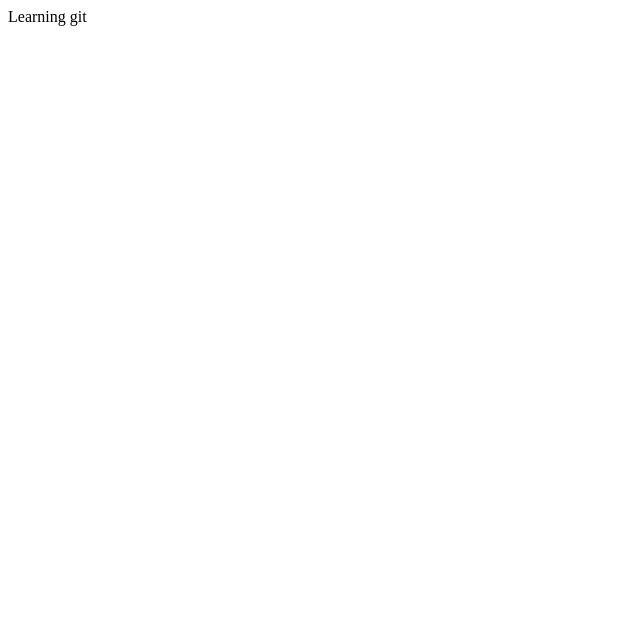
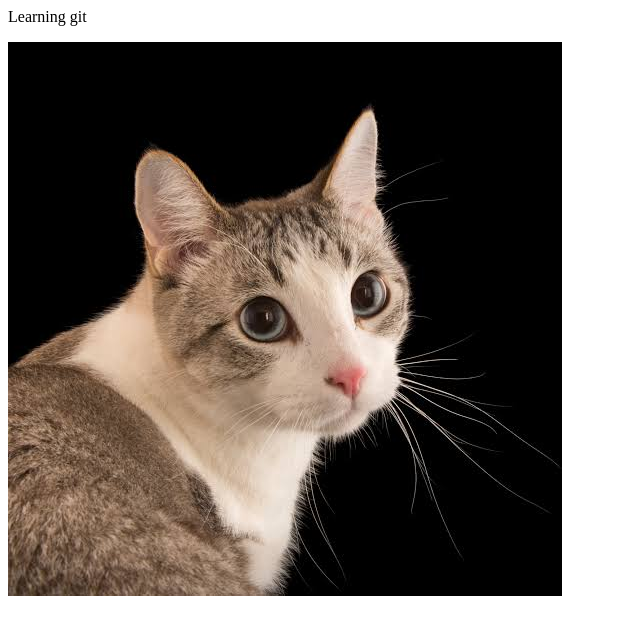
Before and after one commit to rociomanzi/Learning, a plain HTML site: page index.html in a window 1280 px wide. Shown: the whole page, without its empty margins (0-640 px from the left). Drawn offline with Linux system fonts and the light colour scheme.

Commit message:
Agregando imagen gato

```diff
--- a/index.html
+++ b/index.html
@@ -1,4 +1,6 @@
 <html>
   <head></head>
   <body> <p> Learning git </p></body>
+  <img src="images.jpg">
+
 </html>
```
Also changed, not shown: hola.html (+4 -0 lines), index2.html (+4 -0 lines), images.jpg (added).
